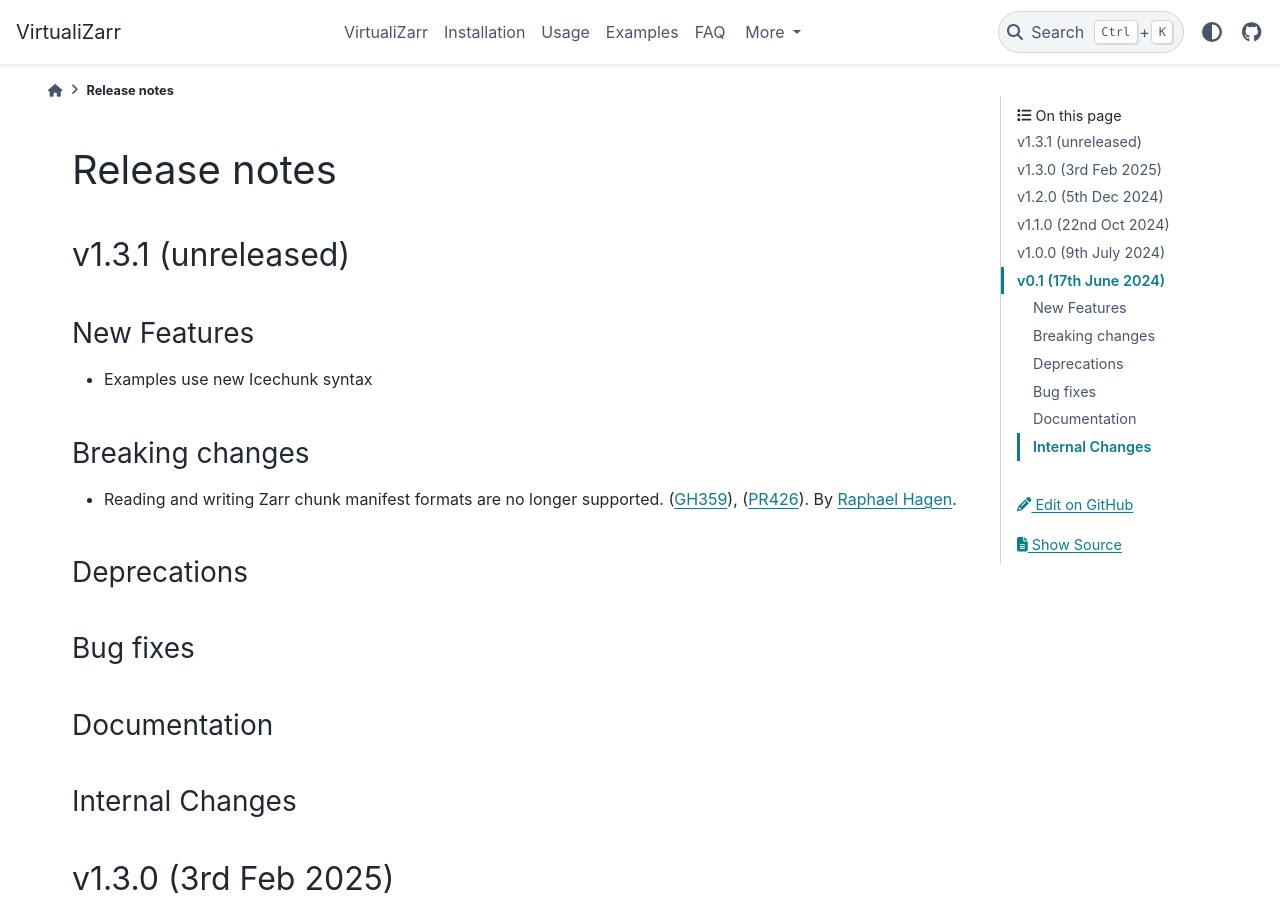
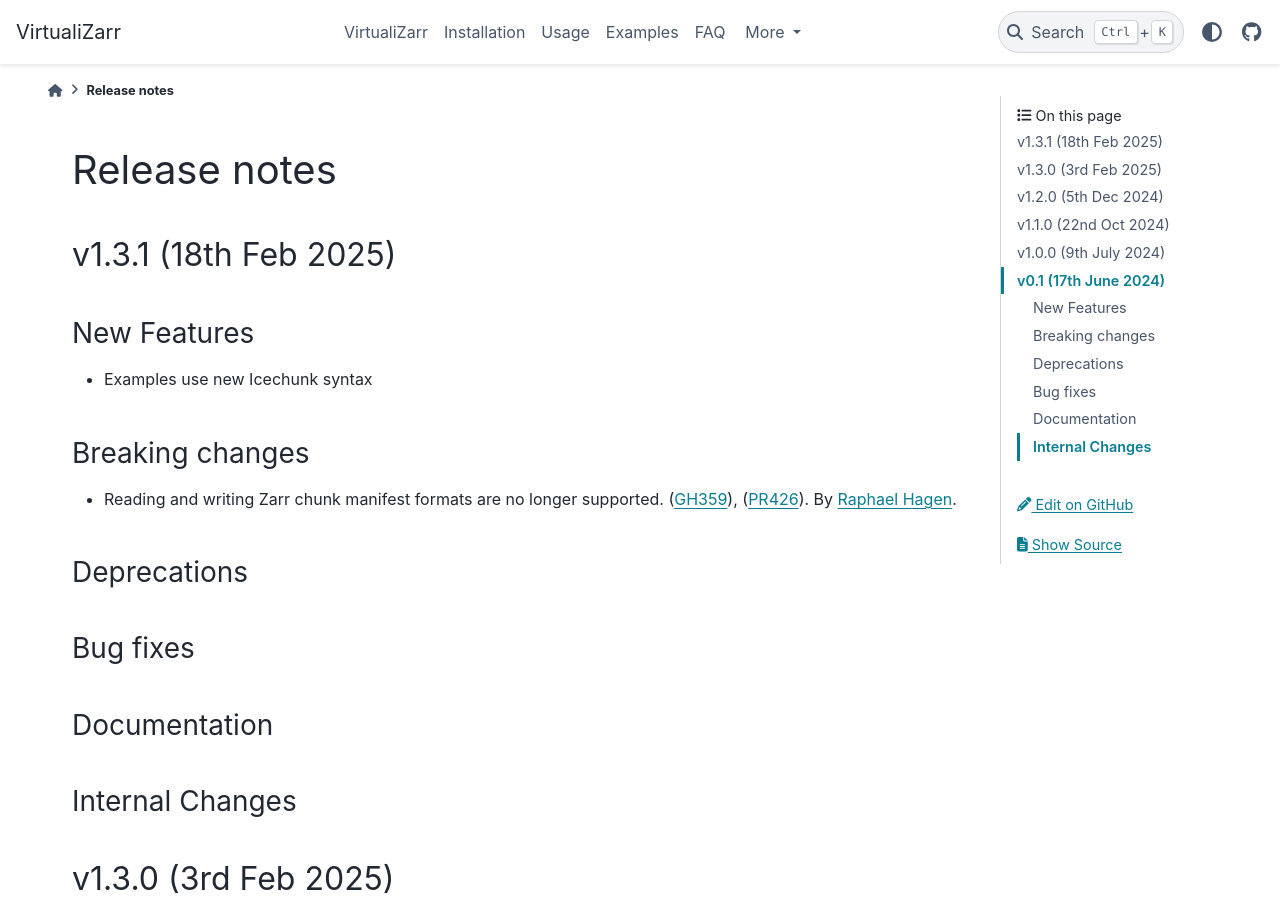
Before and after one commit to zarr-developers/VirtualiZarr, a Sphinx documentation site: the page built from docs/releases.rst, in a window 1280 px wide and 900 px high. Built offline with Sphinx 7.4.7 and the PyData theme 0.15.4, drawn with Linux system fonts in a browser that asks for light colours.

Commit message:
Update releases.rst

```diff
--- a/docs/releases.rst
+++ b/docs/releases.rst
@@ -3,7 +3,7 @@
 
 .. _v1.3.1:
 
-v1.3.1 (unreleased)
+v1.3.1 (18th Feb 2025)
 -------------------
 
 New Features
```
